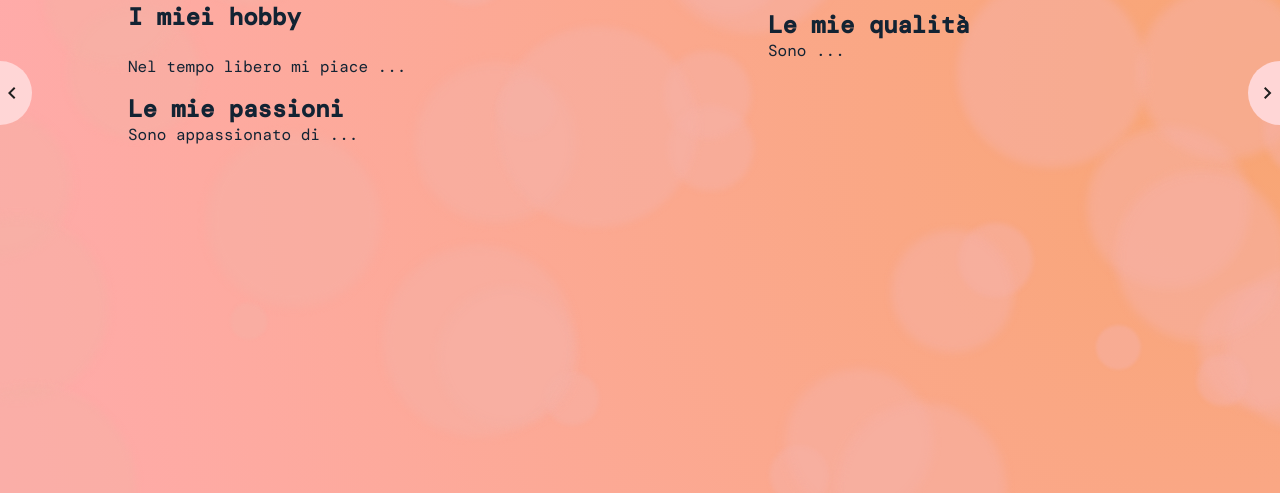
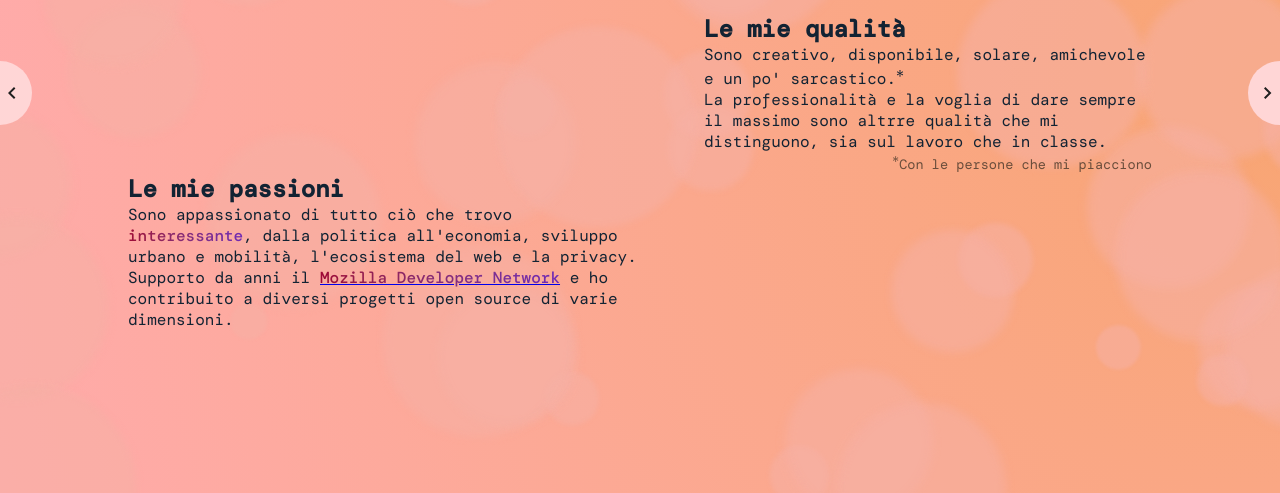
Before and after one commit to alevann/exam-presentation, a plain HTML site: page index.html in a window 1280 px wide. Shown: the part 307-800 px from the top of the page. Drawn offline with nearby package versions, Linux system fonts and the light colour scheme; a web font is replaced by a local one.

Commit message:
pagina qualità e interessi personali

```diff
--- a/index.css
+++ b/index.css
@@ -139,3 +139,8 @@ div.debug.action {
         border-radius: 4px;
     }
 }
+
+p.subtitle {
+    color: var(--text-color-secondary);
+    font-size: 0.85rem;
+}
--- a/slides/slide-1.css
+++ b/slides/slide-1.css
@@ -47,11 +47,6 @@ div#slide[data-index="1"] {
         }
     }
 
-    p.subtitle {
-        color: var(--text-color-secondary);
-        font-size: 0.85rem;
-    }
-
     @media screen and (max-width: 900px) {
         grid-template-columns: 1fr;
         grid-template-rows: 1.5fr auto 1fr;
--- a/slides/slide-5.css
+++ b/slides/slide-5.css
@@ -1,7 +1,7 @@
 div#slide[data-index="5"] {
     display: grid;
     grid-template-columns: 1fr 1fr;
-    grid-template-rows: repeat(2, 1fr);
+    grid-template-rows: 1fr auto 1fr;
 
     h1 {
         margin-bottom: 2em;
@@ -9,31 +9,33 @@ div#slide[data-index="5"] {
 
     & > :first-child, :nth-child(2) {
         align-self: flex-end;
+    }
+
+    & > :first-child {
         margin-bottom: 1em;
+    }
+
+    & > :last-child {
+        grid-column: 1;
+        grid-row: 3;
     }
 
     & > div.infobox {
         margin-left: 20%;
     }
 
-    & > div#placeholder-column {
+    & > :nth-child(2) {
+        margin-left: 10% !important;
+        margin-right: 20%;
         grid-column: 2;
-        grid-row: 1 / -1;
+        grid-row: 2;
+    }
+
+    p.subtitle {
+        text-align: end;
     }
 
     @media screen and (max-width: 1000px) {
-        grid-template-columns: 1fr;
-
-        & > div.infobox {
-            margin: 0 20%;
-        }
-
-        h1 {
-            margin-bottom: 1em;
-        }
-    }
-
-    @media screen and (max-width: 650px) {
         display: flex;
         flex-direction: column;
         justify-content: center;
@@ -41,5 +43,9 @@ div#slide[data-index="5"] {
         & > div.infobox {
             margin: 0 10%;
         }
+
+        h1 {
+            margin-bottom: 1em;
+        }
     }
 }
--- a/slides/slide-5.html
+++ b/slides/slide-5.html
@@ -2,13 +2,17 @@
     <h1>Qualità e interessi personali</h1>
 
     <h2>I miei hobby</h2>
-    <p>Nel tempo libero mi piace ...</p>
+    <p>Nel tempo libero mi piace lavorare ai progetti più disparati, spesso incentrati sulla programmazione, ma sono anche un grande appassionato di musica che spesso trova spazio nei miei progetti.</p>
+    <p>Studiare nuove tecnologie, discipline, leggere e fare lunghe camminate sono altri miei hobby più saltuari.</p>
 </div>
 <div class="infobox">
     <h2>Le mie qualità</h2>
-    <p>Sono ...</p>
+    <p>Sono creativo, disponibile, solare, amichevole e un po' sarcastico.<sup>*</sup></p>
+    <p>La professionalità e la voglia di dare sempre il massimo sono altrre qualità che mi distinguono, sia sul lavoro che in classe.</p>
+    <p class="subtitle"><sup>*</sup>Con le persone che mi piacciono</p>
 </div>
 <div class="infobox">
     <h2>Le mie passioni</h2>
-    <p>Sono appassionato di ...</p>
+    <p>Sono appassionato di tutto ciò che trovo <span class="keyword">interessante</span>, dalla politica all'economia, sviluppo urbano e mobilità, l'ecosistema del web e la privacy.</p>
+    <p>Supporto da anni il <a href="https://developer.mozilla.org/en-US/about"><span class="keyword">Mozilla Developer Network</span></a> e ho contribuito a diversi progetti open source di varie dimensioni.</p>
 </div>
```
